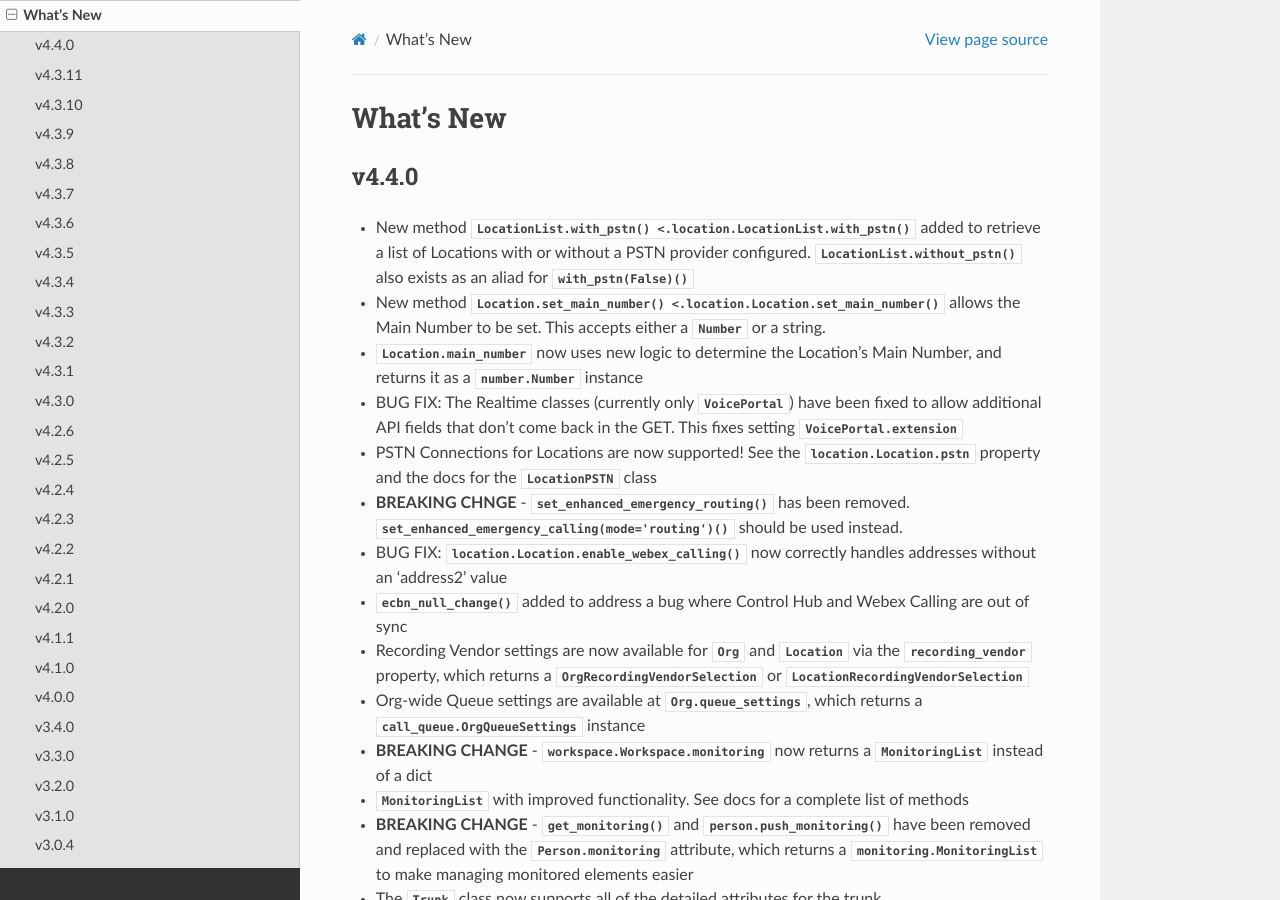
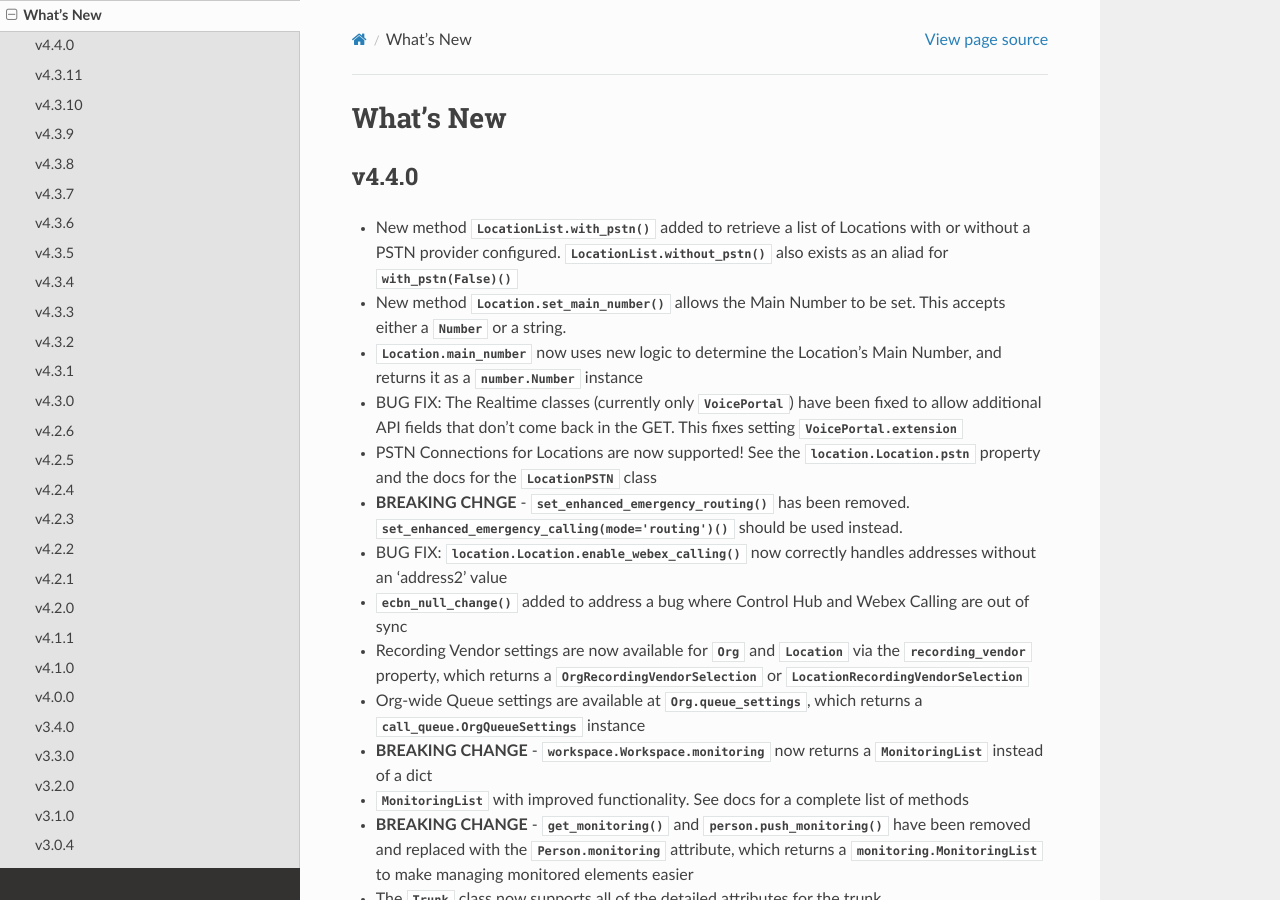
Before and after one commit to kctrey/wxcadm, a Sphinx documentation site: the page built from docs/source/whatsnew.rst, in a window 1280 px wide and 900 px high. Built offline with Sphinx 7.4.7 and the Read the Docs theme 3.1.0, drawn with Linux system fonts in a browser that asks for light colours.

Commit message:
doc:Fixing a missing > in the What's New doc

```diff
--- a/docs/source/whatsnew.rst
+++ b/docs/source/whatsnew.rst
@@ -5,8 +5,8 @@ What's New
 
 v4.4.0
 ------
-- New method :meth:`LocationList.with_pstn() <.location.LocationList.with_pstn()` added to retrieve a list of Locations with or without a PSTN provider configured. :meth:`LocationList.without_pstn()` also exists as an aliad for :meth:`with_pstn(False)`
-- New method :meth:`Location.set_main_number() <.location.Location.set_main_number()` allows the Main Number to be set. This accepts either a :class:`~.number.Number` or a string.
+- New method :meth:`LocationList.with_pstn() <.location.LocationList.with_pstn()>` added to retrieve a list of Locations with or without a PSTN provider configured. :meth:`LocationList.without_pstn()` also exists as an aliad for :meth:`with_pstn(False)`
+- New method :meth:`Location.set_main_number() <.location.Location.set_main_number()>` allows the Main Number to be set. This accepts either a :class:`~.number.Number` or a string.
 - :attr:`Location.main_number` now uses new logic to determine the Location's Main Number, and returns it as a :class:`.number.Number` instance
 - BUG FIX: The Realtime classes (currently only :class:`~.location_features.VoicePortal`) have been fixed to allow additional API fields that don't come back in the GET. This fixes setting :attr:`VoicePortal.extension`
 - PSTN Connections for Locations are now supported! See the :attr:`.location.Location.pstn` property and the docs for the :class:`~.pstn.LocationPSTN` class
```
